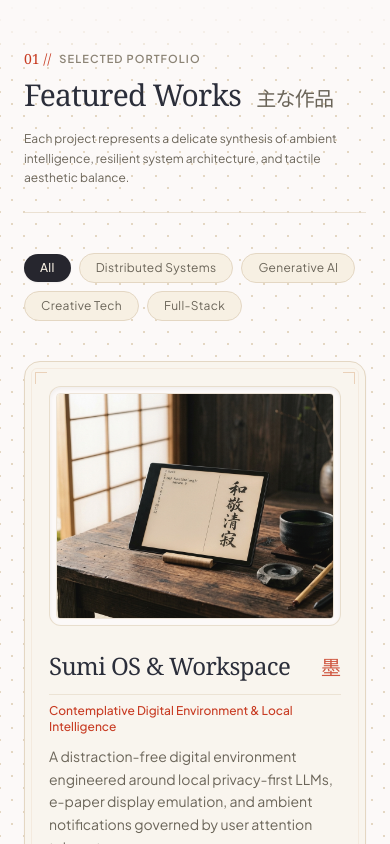
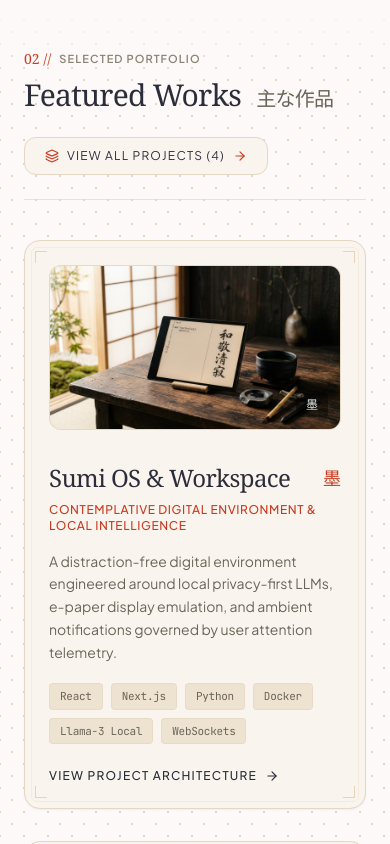
Before and after one commit to VincentYuann/VincentYuann, a React (Vite) app: page / in a window 390 px wide. Shown: the part 1420-2264 px from the top of the page. Built offline with nearby package versions, Linux system fonts and the light colour scheme; no server answers.

Commit message:
fix(nav-sync): harmonize 01-05 numbering between header & footer, replace category filters with view all projects CTA, and clean contact subtitles

```diff
--- a/src/components/ContactSection.tsx
+++ b/src/components/ContactSection.tsx
@@ -139,7 +139,7 @@
             <div className="lg:col-span-6 flex flex-col space-y-6">
               <div className="flex items-center gap-2.5">
                 <HankoStamp className="h-6 w-6 animate-seal-breathe" />
-                <span className="font-serif text-terracotta text-sm">05 // 原</span>
+                <span className="font-serif text-terracotta text-sm">04 // 原</span>
                 <span className="font-sans text-[11px] font-semibold text-light-ink-subtle dark:text-dark-ink-subtle uppercase tracking-widest">
                   INITIATE A DIALOGUE
                 </span>
@@ -187,12 +187,9 @@
 
             {/* Right Column: Inquiries Form */}
             <div className="lg:col-span-6 w-full bg-light-surface-raised dark:bg-dark-surface-muted/90 p-6 sm:p-8 rounded-lg border border-light-border/70 dark:border-dark-border/70 shadow-sm">
-              <h3 className="font-serif text-lg text-light-ink dark:text-dark-ink mb-1">
+              <h3 className="font-serif text-lg text-light-ink dark:text-dark-ink mb-6">
                 Send a Message
               </h3>
-              <p className="font-sans text-xs text-light-ink-muted dark:text-dark-ink-muted mb-5">
-                Inquiries are dispatched directly to Vincent Yuan (<span className="text-terracotta">vincentyuan1020@gmail.com</span>).
-              </p>
 
               {status === 'success' ? (
                 <div className="p-5 rounded bg-bamboo/10 border border-bamboo/30 text-center space-y-2">
--- a/src/components/Footer.tsx
+++ b/src/components/Footer.tsx
@@ -18,7 +18,7 @@
         <div className="grid grid-cols-1 md:grid-cols-12 gap-8 pb-10 border-b border-light-border/70 dark:border-dark-border/70">
           {/* Brand & Identity */}
           <div className="md:col-span-5 flex flex-col items-start text-left">
-            <div className="flex items-center gap-3 mb-3">
+            <div className="flex items-center gap-3">
               <HankoStamp className="h-7 w-7" />
               <div>
                 <span className="font-serif text-lg font-medium text-light-ink dark:text-dark-ink block leading-none">
@@ -29,9 +29,6 @@
                 </span>
               </div>
             </div>
-            <p className="font-sans text-xs text-light-ink-muted dark:text-dark-ink-muted max-w-sm leading-relaxed font-light">
-              Synthesizing Japanese aesthetic restraint with high-scale distributed systems, local intelligence runtimes, and responsive ambient UI.
-            </p>
           </div>
 
           {/* WABI-SABI CRAFT & INSPIRATION PHILOSOPHY */}
@@ -63,31 +60,31 @@
                 }}
                 className="hover:text-terracotta transition-colors"
               >
-                01 // Selected Overview
+                01 // Home Overview
               </a>
               <a
                 href="#featured-works"
                 onClick={(e) => {
                   if (onNavigate) {
                     e.preventDefault();
-                    onNavigate('projects');
+                    onNavigate('home', 'featured-works');
                   }
                 }}
                 className="hover:text-terracotta transition-colors"
               >
-                02 // All Projects Archive
+                02 // Selected Projects
               </a>
               <a
-                href="#resume"
+                href="#philosophy"
                 onClick={(e) => {
                   if (onNavigate) {
                     e.preventDefault();
-                    onNavigate('resume');
+                    onNavigate('home', 'philosophy');
                   }
                 }}
                 className="hover:text-terracotta transition-colors"
               >
-                03 // Curriculum Vitae (PDF/TeX)
+                03 // Philosophy & Craft
               </a>
               <a
                 href="#contact"
@@ -100,6 +97,18 @@
                 className="hover:text-terracotta transition-colors"
               >
                 04 // Initiate Dialogue
+              </a>
+              <a
+                href="#resume"
+                onClick={(e) => {
+                  if (onNavigate) {
+                    e.preventDefault();
+                    onNavigate('resume');
+                  }
+                }}
+                className="hover:text-terracotta transition-colors"
+              >
+                05 // Curriculum Vitae (PDF/TeX)
               </a>
             </div>
           </div>
--- a/src/components/Header.tsx
+++ b/src/components/Header.tsx
@@ -41,9 +41,9 @@
   const navItems = [
     { id: 'home', num: '01', label: 'Home', href: '#home', view: 'home' as const },
     { id: 'featured-works', num: '02', label: 'Projects', href: '#featured-works', view: 'home' as const },
-    { id: 'resume', num: '03', label: 'Resume', href: '#resume', view: 'resume' as const },
-    { id: 'philosophy', num: '04', label: 'Philosophy', href: '#philosophy', view: 'home' as const },
-    { id: 'contact', num: '05', label: 'Contact', href: '#contact', view: 'home' as const },
+    { id: 'philosophy', num: '03', label: 'Philosophy', href: '#philosophy', view: 'home' as const },
+    { id: 'contact', num: '04', label: 'Contact', href: '#contact', view: 'home' as const },
+    { id: 'resume', num: '05', label: 'Resume', href: '#resume', view: 'resume' as const },
   ];
 
   const handleNavClick = (e: React.MouseEvent<HTMLAnchorElement>, item: typeof navItems[0]) => {
--- a/src/components/PhilosophyBento.tsx
+++ b/src/components/PhilosophyBento.tsx
@@ -140,7 +140,7 @@
         {/* Section Header */}
         <div className="max-w-2xl mb-10 border-b border-light-border/60 dark:border-[#2D3039]/60 pb-6">
           <div className="flex items-center gap-2 mb-1.5">
-            <span className="text-terracotta font-serif text-sm">02 //</span>
+            <span className="text-terracotta font-serif text-sm">03 //</span>
             <span className="font-sans text-[11px] font-semibold text-light-ink-subtle dark:text-dark-ink-subtle uppercase tracking-widest">
               GUIDING PRINCIPLES
             </span>
--- a/src/components/ProjectsShowcase.tsx
+++ b/src/components/ProjectsShowcase.tsx
@@ -1,6 +1,6 @@
 import React, { useState } from 'react';
 import { PROJECTS, Project } from '../data/projects';
-import { ArrowRight } from 'lucide-react';
+import { ArrowRight, Layers } from 'lucide-react';
 import { ProjectDetailModal } from './ProjectDetailModal';
 import { EnsoOrbital } from './EnsoOrbital';
 
@@ -9,16 +9,9 @@
 }
 
 export const ProjectsShowcase: React.FC<ProjectsShowcaseProps> = ({ onNavigate }) => {
-  const [activeCategory, setActiveCategory] = useState<string>('All');
   const [selectedProject, setSelectedProject] = useState<Project | null>(null);
 
-  const categories = ['All', 'Distributed Systems', 'Generative AI', 'Creative Tech', 'Full-Stack'];
-
-  const filteredProjects = activeCategory === 'All'
-    ? PROJECTS
-    : PROJECTS.filter((p) => p.category === activeCategory);
-
-  const displayedProjects = filteredProjects.slice(0, 3);
+  const displayedProjects = PROJECTS.slice(0, 3);
 
   return (
     <section id="featured-works" className="relative w-full overflow-hidden py-14 lg:py-20">
@@ -56,11 +49,11 @@
       </div>
 
       <div className="w-full max-w-7xl mx-auto px-6 relative z-10">
-        {/* Section Header with Classical Wabi-Sabi Numerals */}
-        <div className="flex flex-col md:flex-row md:items-end justify-between mb-10 pb-6 border-b border-light-border/70 dark:border-[#2D3039]/80 gap-4">
+        {/* Section Header with Classical Wabi-Sabi Numerals & View All Action */}
+        <div className="flex flex-col md:flex-row md:items-end justify-between mb-10 pb-6 border-b border-light-border/70 dark:border-[#2D3039]/80 gap-6">
           <div>
             <div className="flex items-center gap-2 mb-2">
-              <span className="font-serif text-terracotta text-sm">01 //</span>
+              <span className="font-serif text-terracotta text-sm">02 //</span>
               <span className="font-sans text-[11px] font-semibold text-light-ink-subtle dark:text-dark-ink-subtle uppercase tracking-widest">
                 SELECTED PORTFOLIO
               </span>
@@ -69,29 +62,23 @@
               Featured Works <span className="text-xl sm:text-2xl font-light text-light-ink-muted dark:text-dark-ink-muted ml-2">主な作品</span>
             </h2>
           </div>
-          <p className="font-sans text-xs sm:text-sm text-light-ink-muted dark:text-dark-ink-muted max-w-md font-light leading-relaxed">
-            Each project represents a delicate synthesis of ambient intelligence, resilient system architecture, and tactile aesthetic balance.
-          </p>
-        </div>
 
-        {/* Category Filter Pills */}
-        <div className="flex flex-wrap items-center gap-2 mb-10">
-          {categories.map((cat) => {
-            const isActive = activeCategory === cat;
-            return (
-              <button
-                key={cat}
-                onClick={() => setActiveCategory(cat)}
-                className={`px-4 py-1.5 rounded-full text-xs font-sans tracking-wide transition-all duration-200 cursor-pointer ${
-                  isActive
-                    ? 'bg-light-button-dark dark:bg-dark-button-light text-light-on-dark dark:text-dark-on-light font-medium shadow-sm'
-                    : 'bg-light-surface dark:bg-[#181920] text-light-ink-muted dark:text-dark-ink-muted border border-light-border dark:border-[#2D3039] hover:text-light-ink dark:hover:text-dark-ink hover:border-terracotta/40'
-                }`}
-              >
-                {cat}
-              </button>
-            );
-          })}
+          <div className="flex flex-col sm:flex-row items-start sm:items-center gap-4">
+            <a
+              href="#all-projects"
+              onClick={(e) => {
+                if (onNavigate) {
+                  e.preventDefault();
+                  onNavigate('projects');
+                }
+              }}
+              className="group inline-flex items-center gap-2 px-5 py-2.5 rounded-lg bg-light-surface-card dark:bg-[#181920] border border-light-border dark:border-[#2D3039] hover:border-terracotta/50 text-light-ink dark:text-[#EDEAE4] font-sans text-xs uppercase tracking-widest shadow-xs transition-all duration-200"
+            >
+              <Layers className="w-3.5 h-3.5 text-terracotta" />
+              <span>View All Projects ({PROJECTS.length})</span>
+              <ArrowRight className="w-3.5 h-3.5 text-terracotta transition-transform duration-200 group-hover:translate-x-1" />
+            </a>
+          </div>
         </div>
 
         {/* Alternating Editorial Project Cards Stack (Top 3 on Home) */}
@@ -117,61 +104,67 @@
                 <div className="corner-bracket corner-bracket-bl absolute bottom-2.5 left-2.5 w-3 h-3 border-b border-l border-ochre/40 dark:border-ochre/30 pointer-events-none" />
                 <div className="corner-bracket corner-bracket-br absolute bottom-2.5 right-2.5 w-3 h-3 border-b border-r border-ochre/40 dark:border-ochre/30 pointer-events-none" />
 
-                <div className="grid grid-cols-1 lg:grid-cols-12 gap-6 lg:gap-8 items-center relative z-10">
-                  {/* Image Column (Alternates based on index) */}
-                  <div
-                    className={`lg:col-span-6 w-full h-60 sm:h-72 rounded-lg overflow-hidden relative shadow-inner p-1.5 border border-light-border/80 dark:border-[#2D3039] bg-light-canvas dark:bg-[#121317] ${
-                      isAlternate ? 'order-1 lg:order-2' : ''
-                    }`}
-                  >
-                    <div className="w-full h-full rounded overflow-hidden relative border border-light-border/60 dark:border-[#2D3039]/80">
+                <div
+                  className={`grid grid-cols-1 lg:grid-cols-12 gap-8 lg:gap-12 items-center ${
+                    isAlternate ? 'lg:grid-flow-dense' : ''
+                  }`}
+                >
+                  {/* Visual Media Column */}
+                  <div className={`lg:col-span-6 ${isAlternate ? 'lg:col-start-7' : ''}`}>
+                    <div className="relative aspect-[16/9] w-full rounded-lg overflow-hidden bg-light-surface-muted dark:bg-[#121316] border border-light-border/70 dark:border-[#2D3039]">
                       <img
                         src={project.image}
                         alt={project.title}
-                        className="w-full h-full object-cover group-hover:scale-105 transition-transform duration-700 ease-out opacity-95 group-hover:opacity-100"
+                        className="w-full h-full object-cover object-center group-hover:scale-103 transition-transform duration-700 ease-out"
+                        loading="lazy"
                       />
+                      {/* Subtle Kanji Watermark in Corner */}
+                      <div className="absolute bottom-3 right-3 select-none pointer-events-none px-2.5 py-1 rounded bg-black/40 backdrop-blur-xs text-xs font-serif text-white/90">
+                        {project.kanji}
+                      </div>
                     </div>
                   </div>
 
-                  {/* Content Column */}
+                  {/* Narrative & Specifications Column */}
                   <div
-                    className={`lg:col-span-6 flex flex-col justify-between space-y-4 ${
-                      isAlternate ? 'order-2 lg:order-1' : ''
+                    className={`lg:col-span-6 flex flex-col justify-center space-y-4 ${
+                      isAlternate ? 'lg:col-start-1' : ''
                     }`}
                   >
                     <div>
-                      <div className="flex items-baseline justify-between border-b border-light-border/60 dark:border-[#2D3039]/60 pb-3">
-                        <h3 className="font-serif text-2xl sm:text-3xl text-light-ink dark:text-[#EDEAE4] tracking-tight group-hover:text-terracotta transition-colors duration-300 font-normal">
+                      <div className="flex items-center justify-between gap-4 mb-2">
+                        <h3 className="font-serif text-2xl sm:text-3xl text-light-ink dark:text-dark-ink font-normal tracking-tight group-hover:text-terracotta transition-colors duration-200">
                           {project.title}
                         </h3>
-                        <span className="pillar-kanji font-serif text-xl text-terracotta opacity-85 group-hover:opacity-100 transition-all duration-300 ml-3">
+                        <span className="font-serif text-lg text-terracotta dark:text-ochre">
                           {project.kanji}
                         </span>
                       </div>
-                      <p className="font-sans text-xs text-terracotta font-medium mt-2">
+                      <p className="font-sans text-xs font-medium text-terracotta dark:text-ochre uppercase tracking-wider">
                         {project.subtitle}
-                      </p>
-                      <p className="font-sans text-sm sm:text-[15px] text-light-ink-muted dark:text-[#9E988F] mt-2.5 leading-relaxed font-light">
-                        {project.description}
                       </p>
                     </div>
 
-                    {/* Tech Chips */}
-                    <div className="flex flex-wrap items-center gap-1.5 pt-1">
+                    <p className="font-sans text-sm text-light-ink-muted dark:text-dark-ink-muted leading-relaxed font-light">
+                      {project.description}
+                    </p>
+
+                    {/* Minimalist Tech Tags */}
+                    <div className="flex flex-wrap gap-2 pt-1">
                       {project.tags.map((tag) => (
                         <span
                           key={tag}
-                          className="px-2.5 py-1 rounded bg-light-surface-raised dark:bg-[#14151A] border border-light-border/70 dark:border-[#2D3039] text-light-ink dark:text-[#EDEAE4] font-mono text-[10px] uppercase tracking-wider shadow-xs hover:border-terracotta/40 transition-colors"
+                          className="px-2.5 py-1 rounded text-[11px] font-mono tracking-tight bg-light-surface-muted/90 dark:bg-[#14151A] border border-light-border/70 dark:border-[#2D3039] text-light-ink-muted dark:text-dark-ink-muted"
                         >
                           {tag}
                         </span>
                       ))}
                     </div>
 
-                    {/* Card Action Link */}
-                    <div className="pt-2 flex items-center justify-between border-t border-light-border/40 dark:border-[#2D3039]/40">
-                      <span className="inline-flex items-center gap-1.5 font-sans text-xs uppercase tracking-widest text-light-ink dark:text-[#EDEAE4] group-hover:text-terracotta transition-colors">
-                        <span className="underline underline-offset-4 decoration-light-border-strong dark:decoration-[#2D3039] group-hover:decoration-terracotta">
+                    {/* Action Foot Link */}
+                    <div className="pt-2 flex items-center justify-between">
+                      <span className="inline-flex items-center gap-2 font-sans text-xs uppercase tracking-widest text-light-ink dark:text-dark-ink font-medium group-hover:text-terracotta transition-colors">
+                        <span>
                           {project.links.caseStudyText || 'View Project Architecture'}
                         </span>
                         <ArrowRight className="w-3.5 h-3.5 transition-transform duration-300 group-hover:translate-x-1.5" />
@@ -184,7 +177,7 @@
           })}
         </div>
 
-        {/* View All Projects Button (Opens Compact Projects Gallery) */}
+        {/* View All Projects Bottom Banner */}
         <div className="mt-12 pt-8 flex flex-col items-center justify-center text-center">
           <a
             href="#all-projects"
@@ -196,7 +189,7 @@
             }}
             className="btn-bloom inline-flex items-center gap-3 px-8 py-4 bg-light-surface-card dark:bg-[#1B1C22] hover:bg-light-surface dark:hover:bg-[#202229] border border-light-border dark:border-[#2D3039] hover:border-terracotta/50 text-light-ink dark:text-dark-ink font-sans text-sm font-medium rounded-xl shadow-akari dark:shadow-night-glow transition-all duration-300 cursor-pointer group"
           >
-            <span>View All Projects ({PROJECTS.length})</span>
+            <span>Explore All Systems ({PROJECTS.length})</span>
             <ArrowRight className="w-4 h-4 text-terracotta transition-transform duration-300 group-hover:translate-x-1" />
           </a>
           <p className="font-sans text-xs text-light-ink-muted dark:text-dark-ink-muted mt-2">
```
